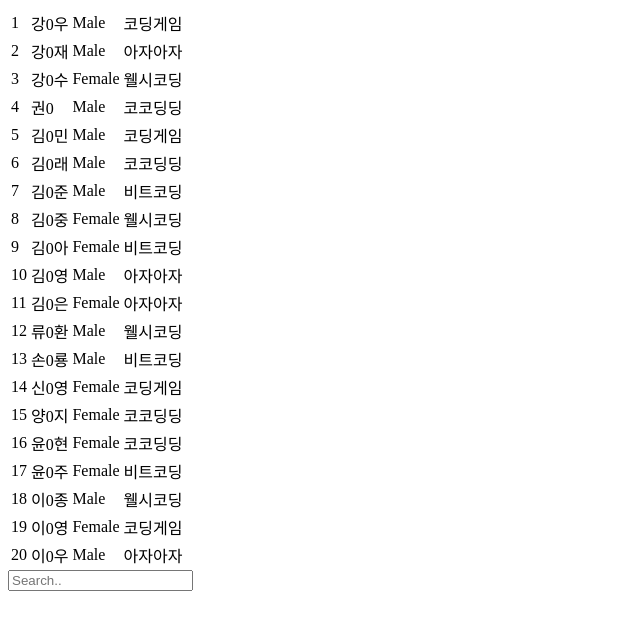
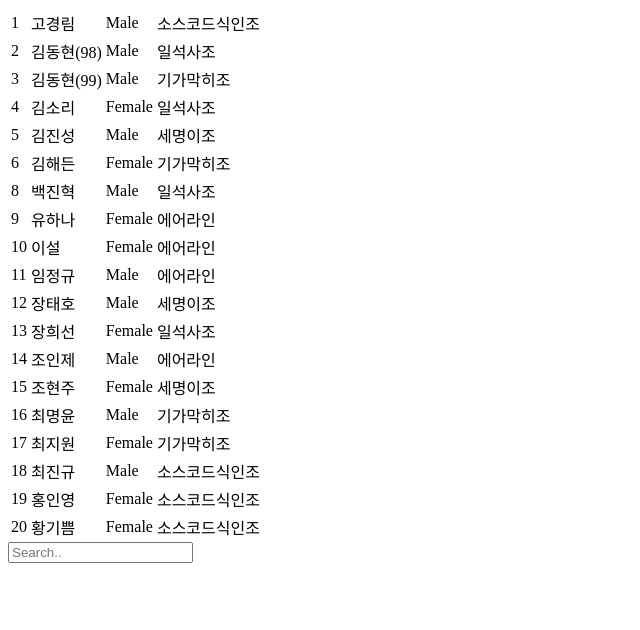
Before and after one commit to seol1059/No.5, a plain HTML site: page index.html in a window 1280 px wide. Shown: the whole page, without its empty margins (0-640 px from the left). Drawn offline with nearby package versions, Linux system fonts and the light colour scheme.

Commit message:
2022.07.13

```diff
--- a/class_609.json
+++ b/class_609.json
@@ -1,20 +1,37 @@
-[{"id":1,"name":"강0우","gender":"Male","team":"코딩게임"},
-{"id":2,"name":"강0재","gender":"Male","team":"아자아자"},
-{"id":3,"name":"강0수","gender":"Female","team":"웰시코딩"},
-{"id":4,"name":"권0","gender":"Male","team":"코코딩딩"},
-{"id":5,"name":"김0민","gender":"Male","team":"코딩게임"},
-{"id":6,"name":"김0래","gender":"Male","team":"코코딩딩"},
-{"id":7,"name":"김0준","gender":"Male","team":"비트코딩"},
-{"id":8,"name":"김0중","gender":"Female","team":"웰시코딩"},
-{"id":9,"name":"김0아","gender":"Female","team":"비트코딩"},
-{"id":10,"name":"김0영","gender":"Male","team":"아자아자"},
-{"id":11,"name":"김0은","gender":"Female","team":"아자아자"},
-{"id":12,"name":"류0환","gender":"Male","team":"웰시코딩"},
-{"id":13,"name":"손0룡","gender":"Male","team":"비트코딩"},
-{"id":14,"name":"신0영","gender":"Female","team":"코딩게임"},
-{"id":15,"name":"양0지","gender":"Female","team":"코코딩딩"},
-{"id":16,"name":"윤0현","gender":"Female","team":"코코딩딩"},
-{"id":17,"name":"윤0주","gender":"Female","team":"비트코딩"},
-{"id":18,"name":"이0종","gender":"Male","team":"웰시코딩"},
-{"id":19,"name":"이0영","gender":"Female","team":"코딩게임"},
-{"id":20,"name":"이0우","gender":"Male","team":"아자아자"}]
+[{"id":1,"name":"고경림","gender":"Male","team":"소스코드식인조"},
+
+{"id":2,"name":"김동현(98)","gender":"Male","team":"일석사조"},
+
+{"id":3,"name":"김동현(99)","gender":"Male","team":"기가막히조"},
+
+{"id":4,"name":"김소리","gender":"Female","team":"일석사조"},
+
+{"id":5,"name":"김진성","gender":"Male","team":"세명이조"},
+
+{"id":6,"name":"김해든","gender":"Female","team":"기가막히조"},
+
+{"id":8,"name":"백진혁","gender":"Male","team":"일석사조"},
+
+{"id":9,"name":"유하나","gender":"Female","team":"에어라인"},
+
+{"id":10,"name":"이설","gender":"Female","team":"에어라인"},
+
+{"id":11,"name":"임정규","gender":"Male","team":"에어라인"},
+
+{"id":12,"name":"장태호","gender":"Male","team":"세명이조"},
+
+{"id":13,"name":"장희선","gender":"Female","team":"일석사조"},
+
+{"id":14,"name":"조인제","gender":"Male","team":"에어라인"},
+
+{"id":15,"name":"조현주","gender":"Female","team":"세명이조"},
+
+{"id":16,"name":"최명윤","gender":"Male","team":"기가막히조"},
+
+{"id":17,"name":"최지원","gender":"Female","team":"기가막히조"},
+
+{"id":18,"name":"최진규","gender":"Male","team":"소스코드식인조"},
+
+{"id":19,"name":"홍인영","gender":"Female","team":"소스코드식인조"},
+
+{"id":20,"name":"황기쁨","gender":"Female","team":"소스코드식인조"}]
--- a/index.html
+++ b/index.html
@@ -1,10 +1,16 @@
 <!DOCTYPE html>
-<html>
+<html lang="en">
 <head>
-	<title></title>
+    <meta charset="UTF-8">
+    <meta http-equiv="X-UA-Compatible" content="IE=edge">
+    <meta name="viewport" content="width=device-width, initial-scale=1.0">
+    <title>Document</title>
+
     <script src="https://ajax.aspnetcdn.com/ajax/jQuery/jquery-3.6.0.min.js"></script>
+
     <script>
-		$(function () {
+
+        $(function(){
 
         $.ajax({
 
@@ -12,60 +18,107 @@
 
         dataType: "json",
 
-				success: function (data) {
+        success : function(data){
 
-					if (data.length > 0) {
+
+
+        if(data.length>0){
+
         var tb = $("<table/>");
 
-						for (var i in data) {
+
+
+        for(var i in data){
+
         var $id = data[i].id;
+
         var $name = data[i].name;
+
         var $gender = data[i].gender;
+
         var $team = data[i].team;
 
-							var row = $("<tr/>").append(
+
+
+        var row= $("<tr/>").append(
+
         $("<td/>").text($id),
+
         $("<td/>").text($name),
+
         $("<td/>").text($gender),
+
         $("<td/>").text($team),
+
         );
 
+
+
         tb.append(row);
+
         }
 
         $(".wrap").append(tb);
 
-					}
+
 
         }
 
-			});
+
+
+        }
+
+
 
         });
 
 
+
+        });
+
+
+
         </script>
+
 </head>
 <body>
+
 
     <div class="wrap"></div>
 
 
+
+
 <!--input-->
+
 <input id="myInput" type="text" placeholder="Search..">
+
 
 
 <script>
 
+
 //search
 
-		$("#myInput").on("keyup", function () {
+
+
+$("#myInput").on("keyup", function() {
+
 var value = $(this).val();
-			$(".wrap tr").filter(function () {
+
+$(".wrap tr").filter(function() {
+
 $(this).toggle($(this).text().toLowerCase().indexOf(value) > -1)
-			});
+
 });
 
+
+
+});
+
+
+
 </script>
+
 </body>
 </html>
```
Lines whose indentation alone changed are shown as unchanged.
